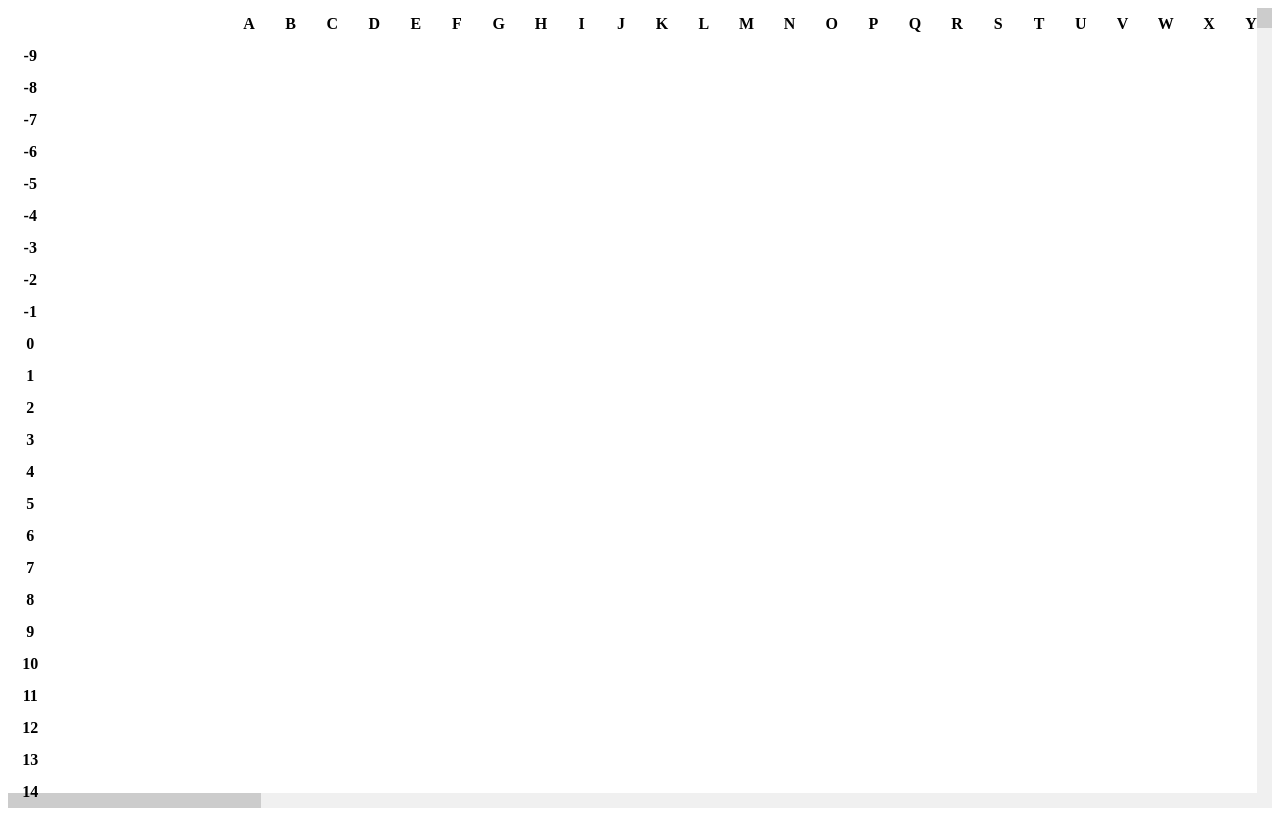
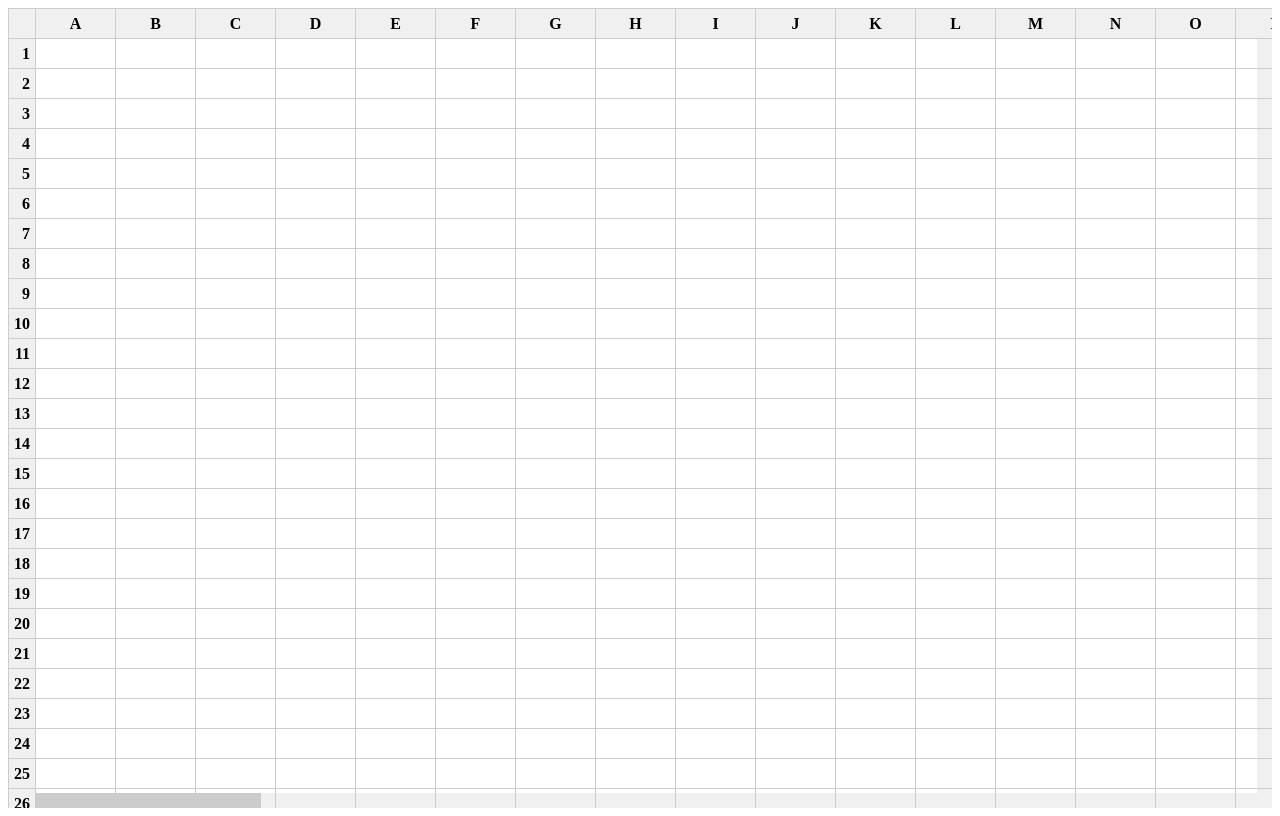
Before and after one commit to hypernumbernet/DomShort, a plain HTML site: page datasheet/index.html in a window 1280 px wide. Drawn offline with Linux system fonts and the light colour scheme.

Commit message:
Fixing display issues

```diff
--- a/datasheet/datasheet.js
+++ b/datasheet/datasheet.js
@@ -7,8 +7,8 @@ const rowHeight = 30; // CSSと同期（px）
 const colWidth = 80; // CSSと同期（px）
 let visibleRows = 50; // デフォルト表示行数
 let visibleCols = 20; // デフォルト表示列数
-const bufferRows = 10; // 上下バッファ
-const bufferCols = 5; // 左右バッファ
+const bufferRows = 0; // 上下バッファ（値を小さく調整）
+const bufferCols = 0; // 左右バッファ
 let currentRow = 0;
 let currentCol = 0;
 
@@ -72,6 +72,7 @@ function createTable() {
 
     table = d.create('table');
     table.className = 'data-sheet';
+    table.style.borderCollapse = 'collapse'; // インラインでバックアップ
 
     const fragment = d.fragment();
 
@@ -131,18 +132,19 @@ function bindData() {
     // 列ヘッダー更新
     const headerCells = d.all('thead th.header-cell');
     for (let c = 0; c < totalDisplayCols; c++) {
+        const virtualCol = Math.max(0, Math.min(totalCols - 1, currentCol + c - bufferCols));
         if (headerCells[c]) {
-            headerCells[c].textContent = getColLabel(currentCol + c - bufferCols);
+            headerCells[c].textContent = getColLabel(virtualCol);
         }
     }
 
     // 行ヘッダーとデータセル更新
     for (let r = 0; r < totalDisplayRows; r++) {
-        const virtualRow = currentRow + r - bufferRows;
+        const virtualRow = Math.max(0, Math.min(totalRows - 1, currentRow + r - bufferRows));
         rowHeaders[r].textContent = virtualRow + 1;
 
         for (let c = 0; c < totalDisplayCols; c++) {
-            const virtualCol = currentCol + c - bufferCols;
+            const virtualCol = Math.max(0, Math.min(totalCols - 1, currentCol + c - bufferCols));
             cells[r][c].textContent = getData(virtualRow, virtualCol);
         }
     }
@@ -150,11 +152,9 @@ function bindData() {
 
 // セル編集ハンドラ
 function handleCellEdit(physicalRow, physicalCol, newValue) {
-    const virtualRow = currentRow + physicalRow - bufferRows;
-    const virtualCol = currentCol + physicalCol - bufferCols;
-    if (virtualRow >= 0 && virtualRow < totalRows && virtualCol >= 0 && virtualCol < totalCols) {
-        setData(virtualRow, virtualCol, newValue);
-    }
+    const virtualRow = Math.max(0, Math.min(totalRows - 1, currentRow + physicalRow - bufferRows));
+    const virtualCol = Math.max(0, Math.min(totalCols - 1, currentCol + physicalCol - bufferCols));
+    setData(virtualRow, virtualCol, newValue);
 }
 
 // スクロールバー更新関数 (thumb位置とサイズ)
--- a/datasheet/style.css
+++ b/datasheet/style.css
@@ -10,6 +10,51 @@
     top: 0;
     left: 0;
     border-collapse: collapse;
+    border: 1px solid #ccc;
+    table-layout: fixed;
+}
+
+.data-sheet td, .data-sheet th {
+    border: 1px solid #ccc;
+    box-sizing: border-box;
+    padding: 5px;
+    height: 30px;
+    width: 80px;
+}
+
+.data-sheet .header-cell, .data-sheet .row-header, .data-sheet .empty-header {
+    background-color: #f0f0f0;
+    text-align: center; /* ヘッダー用調整 */
+}
+
+.data-sheet .row-header {
+    text-align: right;
+}
+
+.data-sheet .data-cell {
+    min-width: 80px;
+}
+
+.data-sheet thead th {
+    position: sticky;
+    top: 0;
+    z-index: 2;
+    background-color: #f0f0f0;
+}
+
+.data-sheet th.row-header {
+    position: sticky;
+    left: 0;
+    z-index: 1;
+    background-color: #f0f0f0;
+}
+
+.data-sheet th.empty-header {
+    position: sticky;
+    top: 0;
+    left: 0;
+    z-index: 3;
+    background-color: #f0f0f0;
 }
 
 .vertical-scrollbar {
@@ -43,17 +88,3 @@
     background-color: #ccc;
     cursor: pointer;
 }
-
-/* 既存スタイルを維持・調整 */
-.header-cell, .row-header, .data-cell, .empty-header {
-    /* ... 前のスタイル ... */
-    height: 30px; /* 固定高さ */
-    width: 80px; /* 固定幅 */
-}
-
-.data-sheet th.sticky, .data-sheet thead th {
-    position: sticky;
-    top: 0;
-    left: 0; /* 行ヘッダー用 */
-    z-index: 1;
-}
```
